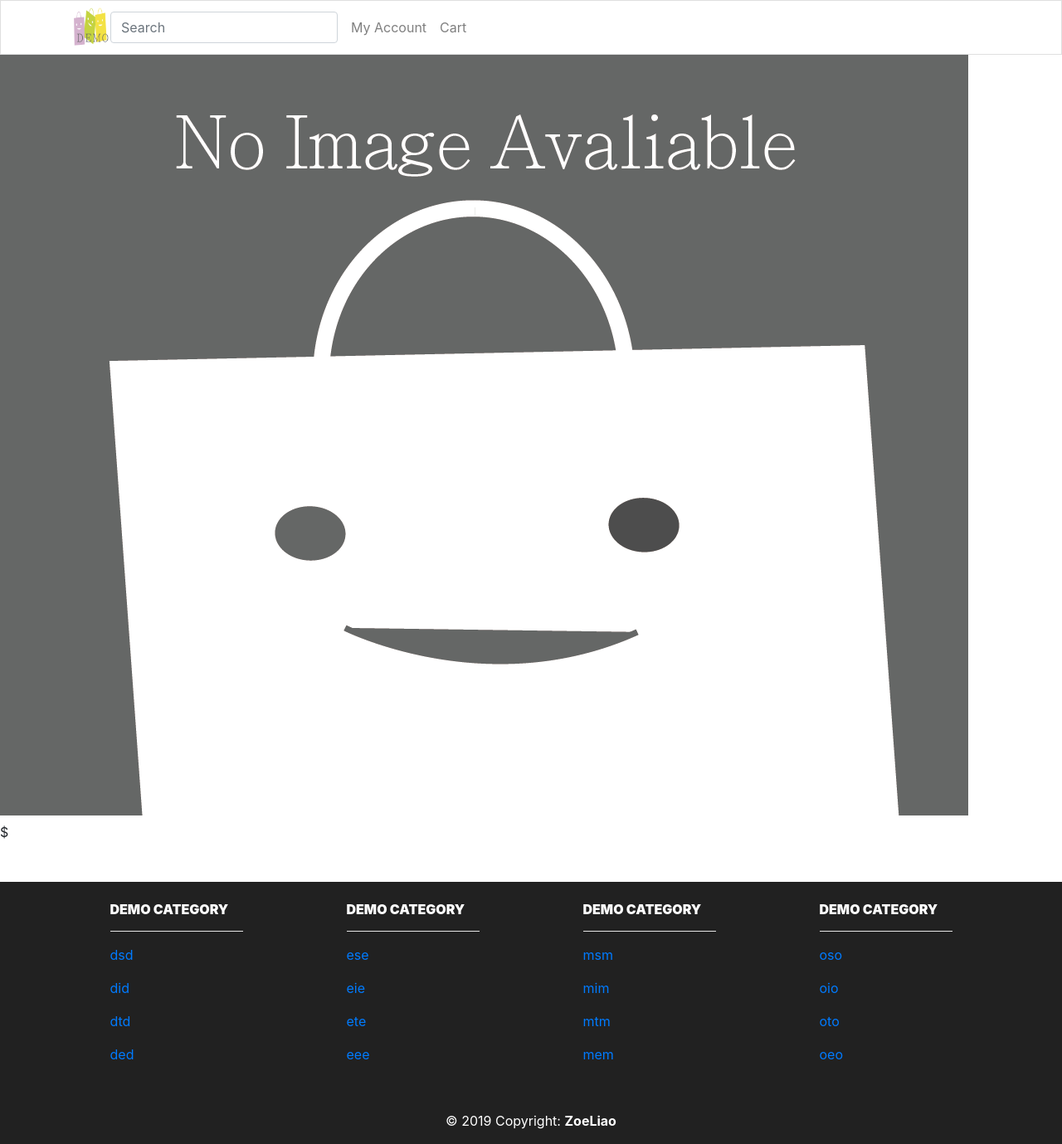
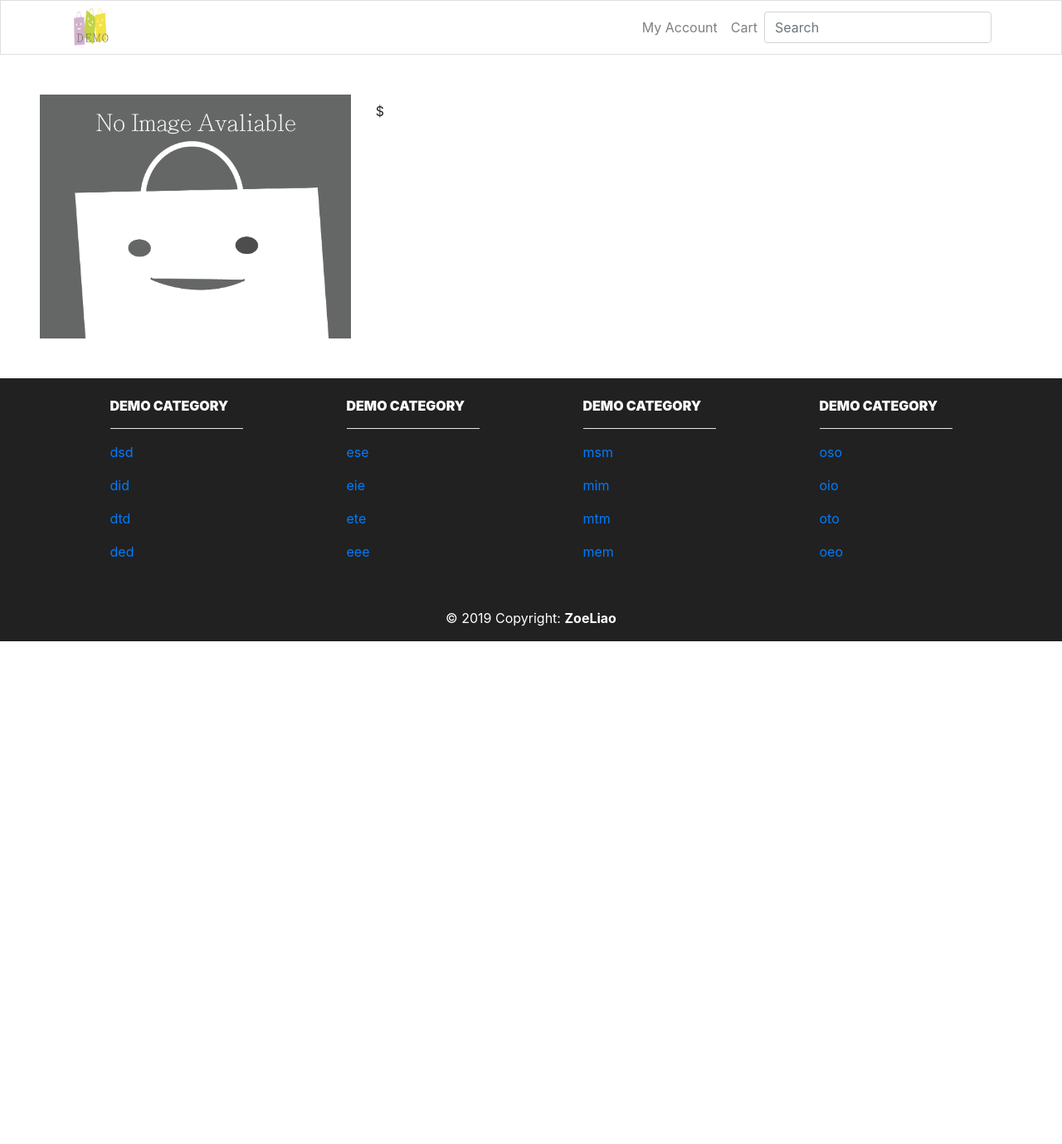
Before and after one commit to dummy-head/Django-celery-AWS, a Django app: template demo/shop/templates/shop/product/detail.html in a window 1280 px wide. Shown: the whole page at 83% size. After the commit the page ends 773 px from the top, so only its background shows below. Run offline with Django 3.2, Linux system fonts and the light colour scheme; the template is opened without the code that fills it, so the values that code supplies are empty; some libraries are stand-ins or nearby versions.

Commit message:
Improve detail.html

```diff
--- a/demo/shop/templates/shop/base.html
+++ b/demo/shop/templates/shop/base.html
@@ -22,10 +22,7 @@
             <div class="d-flex ml-auto">
                 <button class="navbar-toggler non-border" type="button" data-toggle="collapse" data-target="#globalNavbar" aria-controls="globalNavbar" aria-expanded="false" aria-label="Toggle navigation"><span class="navbar-toggler-icon"></span></button>
             </div>
-            <div class="collapse navbar-collapse" id="globalNavbar">
-                <form class="form-inline form-navbar my-2 my-lg-0 order-2" action="">
-                    <input class="form-control" name="s" type="text" placeholder="Search">
-                </form>
+            <div class="collapse navbar-collapse d-flex flex-row-reverse">
                 <ul class="navbar-nav d-none d-lg-flex ml-2 order-3">
                     <li class="nav-item"><a class="nav-link" href="/account/">My Account</a></li>
                     <li class="nav-item"><a class="nav-link" href="/cart/">Cart</a></li>
@@ -35,6 +32,9 @@
                     <li class="nav-item"><a class="nav-link" href="/account/">My Account</a></li>
                     <li class="nav-item"><a class="nav-link" href="/cart/">Cart</a></li>
                 </ul>
+                <form class="form-inline form-navbar my-2 my-lg-0 order-2" action="">
+                    <input class="form-control" name="s" type="text" placeholder="Search">
+                </form>
             </div>
         </div>
     </nav>
--- a/demo/shop/templates/shop/homepage.html
+++ b/demo/shop/templates/shop/homepage.html
@@ -1,9 +1,10 @@
 {% extends "shop/base.html" %}
 {% load static %}
 
+{% block content %}
 
-{% block content %}
 {% include "shop/carousel.html" %}
+
 <div class="container-fluid px-5 mt-5">
     <div class="row">
         <!-- TODO: category -->
--- a/demo/shop/templates/shop/product/detail.html
+++ b/demo/shop/templates/shop/product/detail.html
@@ -10,12 +10,13 @@
 {% endblock %}
 
 {% block content %}
-    <div class="product-detail">
-        <img src="{% if product.image %}
-            {{ product.image.url }}
-        {% else %}
-            {% static 'images/no_image.png' %}
-        {% endif %}">
+    <div class="container-fluid px-5 mt-5">
+        <div class="row">
+            <div class="col-4">
+                <img src="{% if product.image %}{{ product.image.url }}{% else %}{% static 'images/no_image.png' %}{% endif %}" style="width:100%">
+            </div>
+
+            <div class="col-8">
 
                 <h1>{{ product.name }}</h1>
 
@@ -29,4 +30,6 @@
 
                 {{ product.description|linebreaks }}
             </div>
+        </div>
+    </div>
 {% endblock %}
--- a/demo/shop/templates/shop/product/list.html
+++ b/demo/shop/templates/shop/product/list.html
@@ -15,7 +15,7 @@
 
 {% block content %}
 
-    <div class="container-fluid px-xl-7 py-6">
+    <div class="container-fluid px-5 mt-5">
         <div class="row">
             <div class="col-3">
                 <div class="sidebar_nav">
```
Also changed, not shown: README.zh-TW.md (+9 -0 lines), demo/static/images/carousel_01.png, demo/static/images/carousel_02.png. Lines whose indentation alone changed are shown as unchanged.
